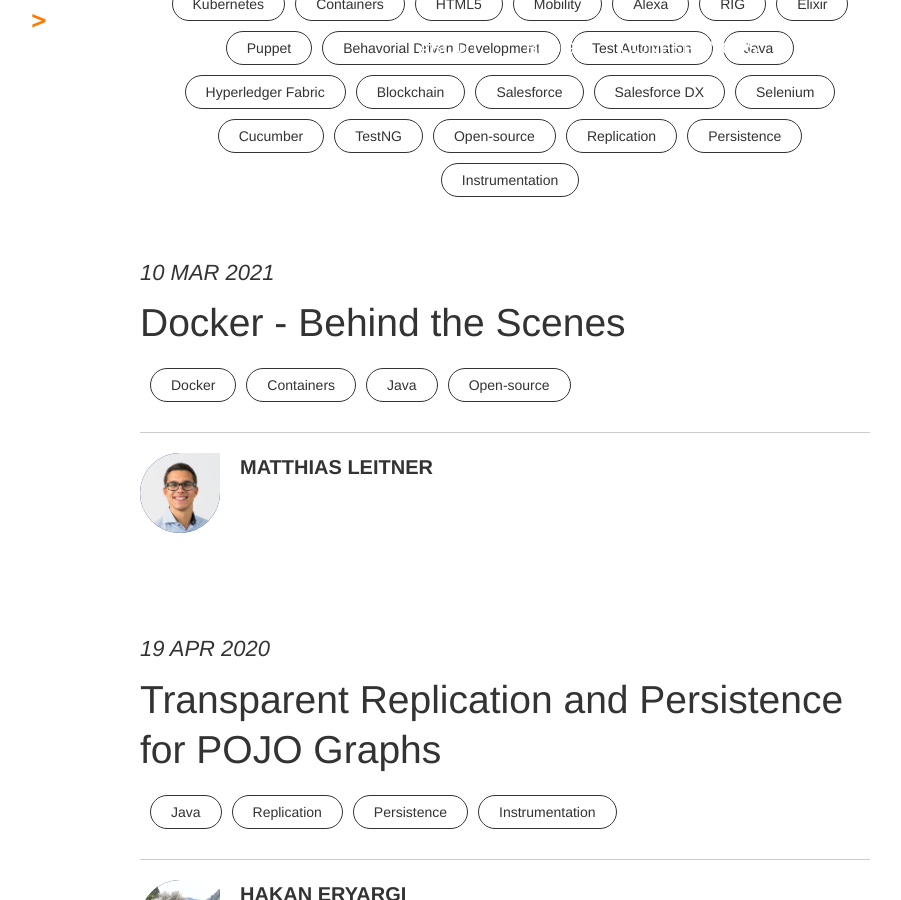
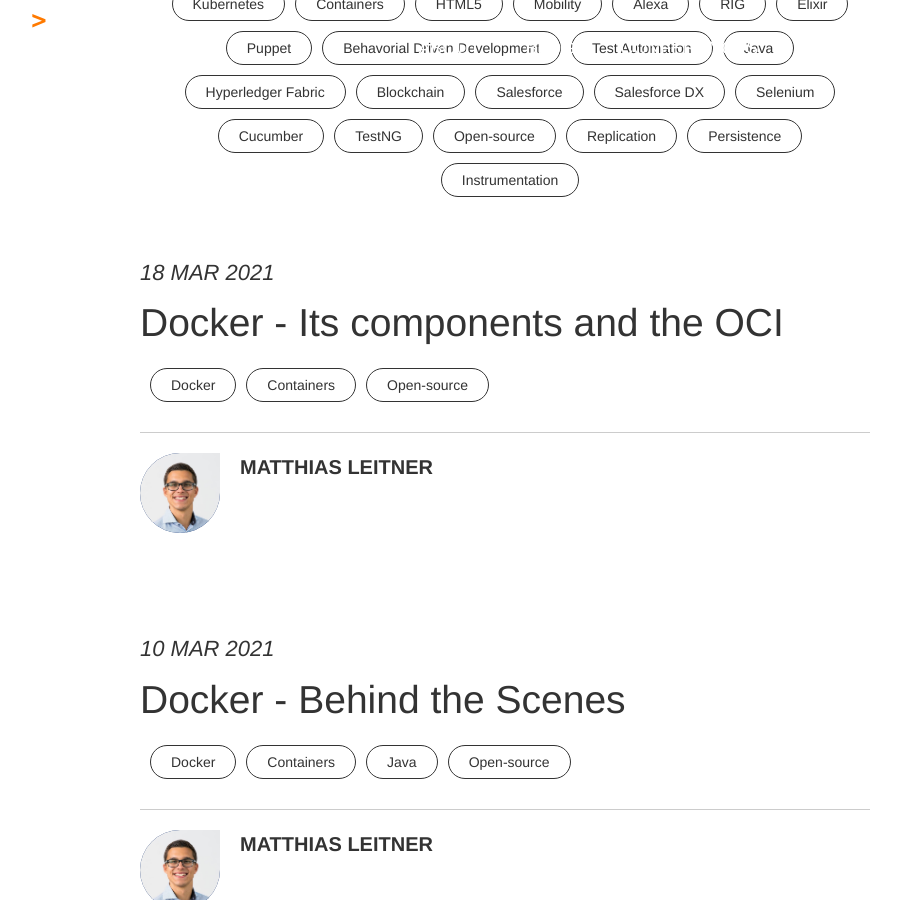
Before and after one commit to Accenture/accenture.github.io, a Jekyll site: the page built from blog/index.html, in a window 1280 px wide and 900 px high, scrolled down 612 px. Shown: the whole window, without its empty margins (135-1036 px from the left). Built offline with Jekyll 4.4.1, drawn with Linux system fonts in a browser that asks for light colours; some web fonts are replaced; the list of posts is cut into pages by our own code; some of the changed text lies outside the part shown.

Commit message:
added second article of the docker mini series

```diff
--- a/_drafts/docker-components-and-oci.md
+++ b/_posts/2021-03-18-docker-components-and-oci.md
@@ -1,14 +1,15 @@
 ---
 layout: post
-title:  "Docker - Its components and OCI"
+title:  "Docker - Its components and the OCI"
 categories: docker containers opensource
 author: matthias_leitner
 comments: true
+date: '2021-03-18 00:00'
 ---
 
 # Docker - runc, containerd, and the OCI
 
-_Note: “Docker: Its components and OCI” is the second part of a mini-series that covers fundamental concepts and core components of Docker and takes a brief look at further technologies in the container space._
+_Note: “Docker: Its components and the OCI” is the second part of a mini-series that covers fundamental concepts and core components of Docker and takes a brief look at further technologies in the container space._
 
 ****
 
```
